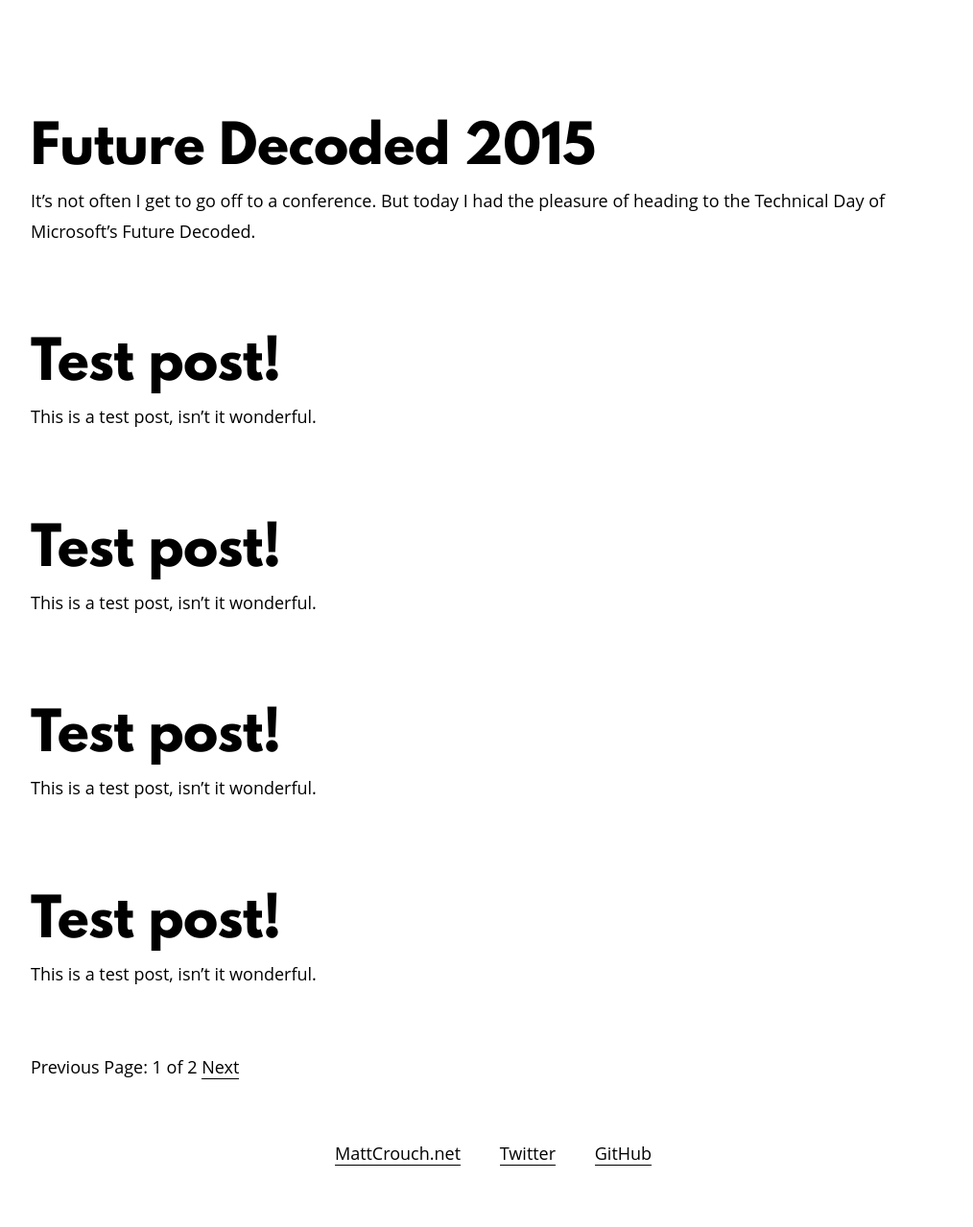
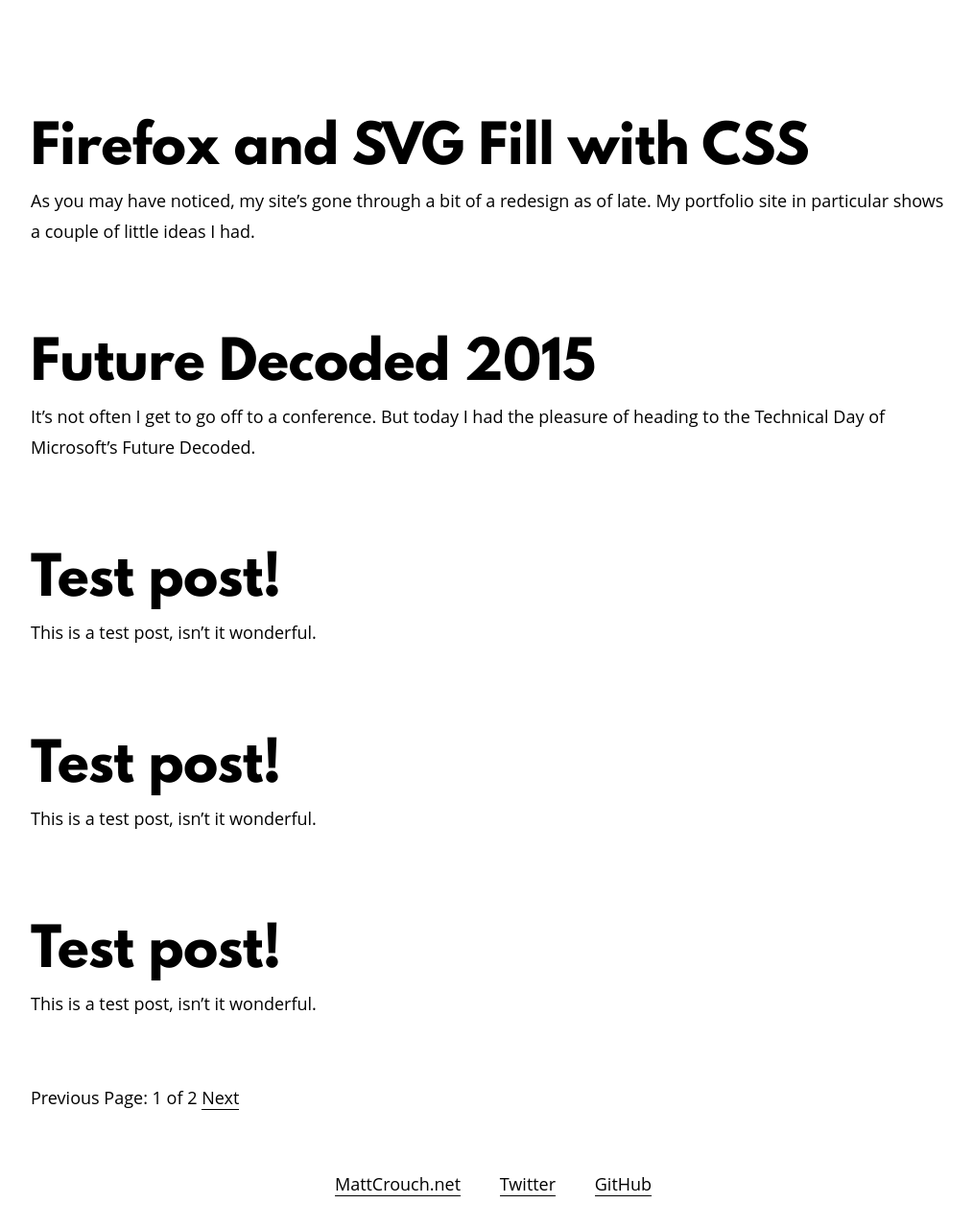
Before and after one commit to MattCrouch/blog, a Jekyll site: the page built from index.html, in a window 1280 px wide, cut to the strip 175-1454 px from the top of the page. Shown: the whole strip at 96% size, without its empty margins (126-1140 px from the left). Built offline with Jekyll 4.4.1, drawn with Linux system fonts in a browser that asks for light colours; the list of posts is cut into pages by our own code; before the commit the page ends 1422 px from its top, so only the background shows below that; some of the changed lines change nothing that is shown.

Commit message:
Firefox and SVG Fill with CSS

```diff
--- a/_config.yml
+++ b/_config.yml
@@ -13,3 +13,4 @@
 
 # Build settings
 markdown: kramdown
+gems: [jekyll-paginate]
--- /dev/null
+++ b/_posts/2016-02-06-firefox-svg-fill.markdown
@@ -0,0 +1,70 @@
+---
+layout: post
+title:  "Firefox and SVG Fill with CSS"
+date:   2016-02-06 13:00:00
+tags:	[Firefox, SVG, CSS, Fill]
+---
+
+As you may have noticed, my site's gone through a bit of a redesign as of late. My portfolio site in particular shows a couple of little ideas I had.
+
+One of those ideas was this pretty little starburst effect on the header with a few abstract shapes coming out of it.
+
+![Normal SVG Starburst effect]({{ site.baseurl }}/assets/2016-02-06-firefox-svg-fill/svg-starburst-normal.gif "Normal SVG Starburst effect")
+
+There's a fair bit to it, but it boils down to an SVG sprite sheet and referencing those as <code>svg</code> elements with <code>use</code> elements. A bit more versatile than icon fonts, and without the overheads of multiple requests for images. But I digress.
+
+The Issue
+---------
+This all worked nice enough in the newer browsers until it got to Firefox.
+
+![SVG Starburst effect in Firefox]({{ site.baseurl }}/assets/2016-02-06-firefox-svg-fill/svg-starburst-firefox.gif "SVG Starburst effect in Firefox")
+
+The colours weren't taking hold. Which is a bummer.
+
+The way the colours are determined are fairly simplistic. There's 8 random icons and their colour defaults to orange, with every third one was light blue, and the one after that was navy:
+
+{% highlight css %}
+//"Randomise" the colours, based on the order they come out
+fill: $color-1;
+
+&:nth-of-type(3n) {
+	fill: $color-2;
+}
+
+&:nth-of-type(3n+1) {
+	fill: $color-3;
+}
+{% endhighlight %}
+
+It applies fine in the other browsers, just not Firefox. The inspector says they've been applied but they're all still orange.
+
+![Firefox CSS Inspector]({{ site.baseurl }}/assets/2016-02-06-firefox-svg-fill/firefox-dev-tools.png "Firefox CSS Inspector")
+
+Frustrating to say the least. But thankfully the solution was a simple one - even if it did require a romp through the Shadow DOM.
+
+The Solution
+---------
+The SVG sprite is one big SVG with lots of <code>symbol</code> tags denoting each icon. When Firefox encounters this, it sticks another <code>svg</code> tag in to display the contents of our <code>symbol</code>.
+
+It's supposed to treat it as such, but not quite so literally. There's nothing in the inspector that shows it's doing that. It's doing it all internally. There's no problem with doing that, but it just means our selector isn't picking up the shadow version of our icon.
+
+A quick addition to our CSS will cover this situation and make sure it gets picked up by Firefox:
+
+{% highlight css %}
+//"Randomise" the colours, based on the order they come out
+fill: $color-1;
+
+&:nth-of-type(3n), &:nth-of-type(3n) use>svg {
+	fill: $color-2;
+}
+
+&:nth-of-type(3n+1), &:nth-of-type(3n+1) use>svg {
+	fill: $color-3;
+}
+{% endhighlight %}
+
+The <code>use>svg</code> will pick up the internal <code>svg</code> tag and fill the contents of that directly. Hey presto! Proper colours again!
+
+As always, [Stack Overflow][Stack Overflow] to the rescue! That issue isn't directly related, but the solution remains the same.
+
+[Stack Overflow]:http://stackoverflow.com/questions/27866893/svg-fill-not-being-applied-in-firefox/27872310#27872310
```
Also changed, not shown: Gemfile.lock, assets/2016-02-06-firefox-svg-fill/firefox-dev-tools.png (added), assets/2016-02-06-firefox-svg-fill/svg-starburst-firefox.gif (added), assets/2016-02-06-firefox-svg-fill/svg-starburst-normal.gif (added).
